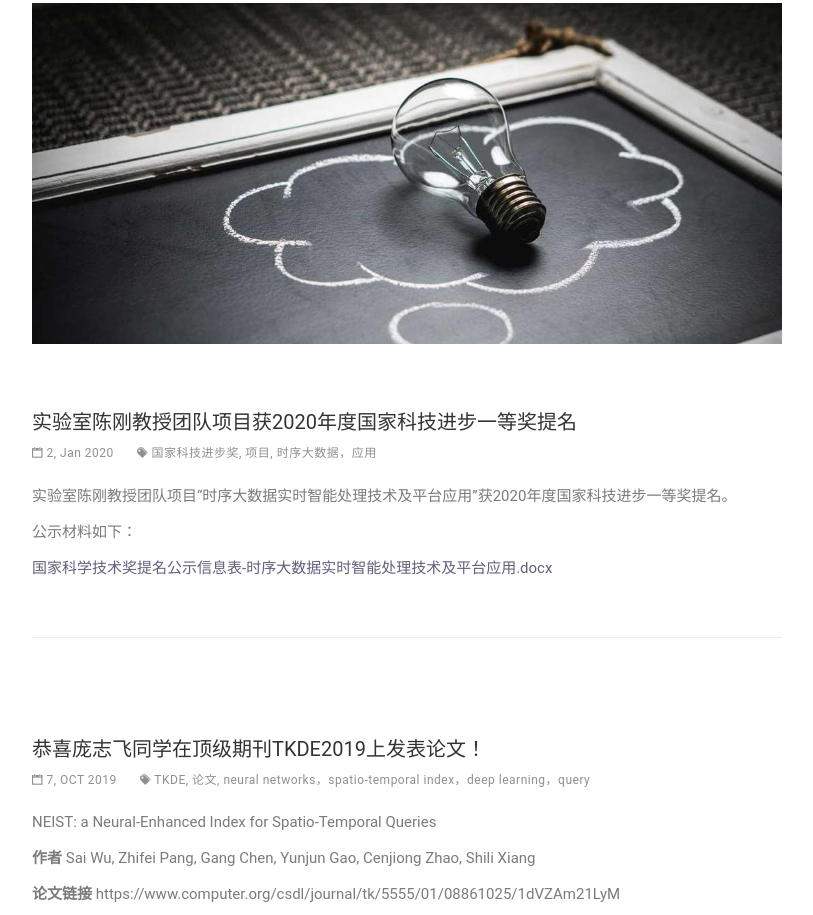
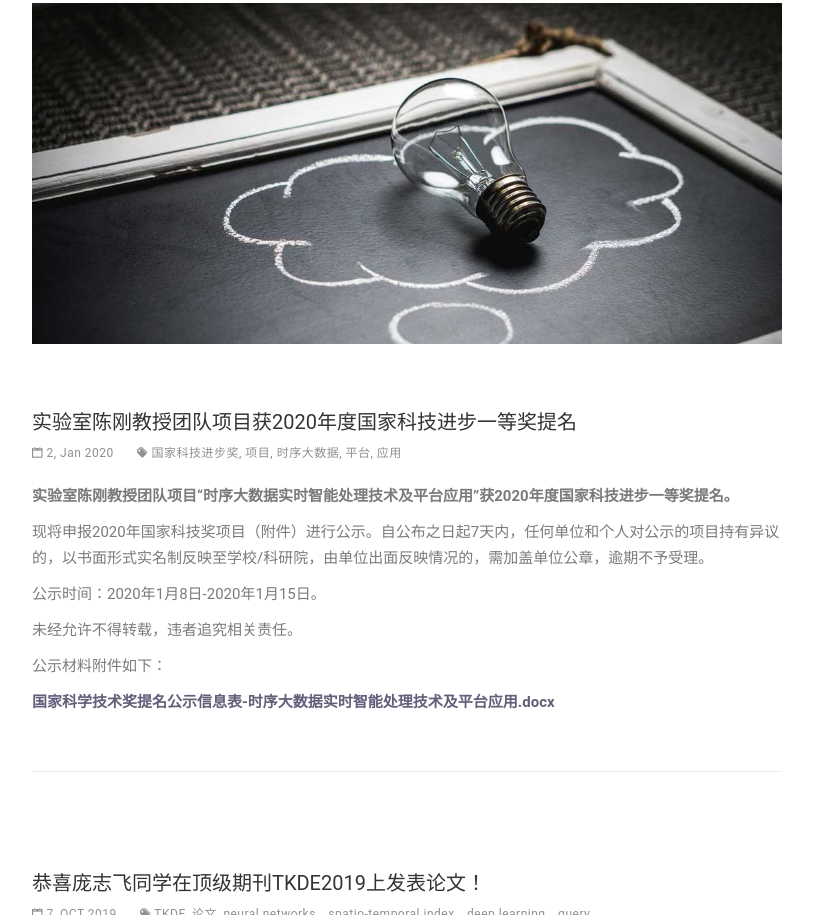
Before and after one commit to dilab-zju/dilab-zju.github.io, a plain HTML site: page news.html in a window 1280 px wide. Shown: the part 444-1359 px from the top of the page, without its empty margins (233-1046 px from the left). Drawn offline with nearby package versions, Linux system fonts and the light colour scheme; some packages are replaced by stand-ins of ours; a script that the page names is missing; files whose address does not match are found by name.

Commit message:
Add text for 科技进步奖公示

```diff
--- a/news.html
+++ b/news.html
@@ -103,14 +103,17 @@
             <i class="ion-calendar"></i> 2, Jan 2020
           </li>
           <li>
-           <i class="ion-pricetags"></i> 国家科技进步奖, 项目, 时序大数据，应用
+           <i class="ion-pricetags"></i> 国家科技进步奖, 项目, 时序大数据, 平台, 应用
           </li>
         </ul>
     </div>
 	<div class="post-content">
-<p>实验室陈刚教授团队项目“时序大数据实时智能处理技术及平台应用”获2020年度国家科技进步一等奖提名。</p>
-<p>公示材料如下：</p>
-<p><a href="http://t.cn/AisXQDAL">国家科学技术奖提名公示信息表-时序大数据实时智能处理技术及平台应用.docx</a></p>
+<p><b>实验室陈刚教授团队项目“时序大数据实时智能处理技术及平台应用”获2020年度国家科技进步一等奖提名。</b></p>
+<p>现将申报2020年国家科技奖项目（附件）进行公示。自公布之日起7天内，任何单位和个人对公示的项目持有异议的，以书面形式实名制反映至学校/科研院，由单位出面反映情况的，需加盖单位公章，逾期不予受理。</p>
+<p>公示时间：2020年1月8日-2020年1月15日。</p>
+<p>未经允许不得转载，违者追究相关责任。</p>
+<p>公示材料附件如下：</p>
+<p><b><a href="http://t.cn/AisXQDAL">国家科学技术奖提名公示信息表-时序大数据实时智能处理技术及平台应用.docx</a></b></p>
 		<p><br> </p>
 		<hr />
 	</div>
```
